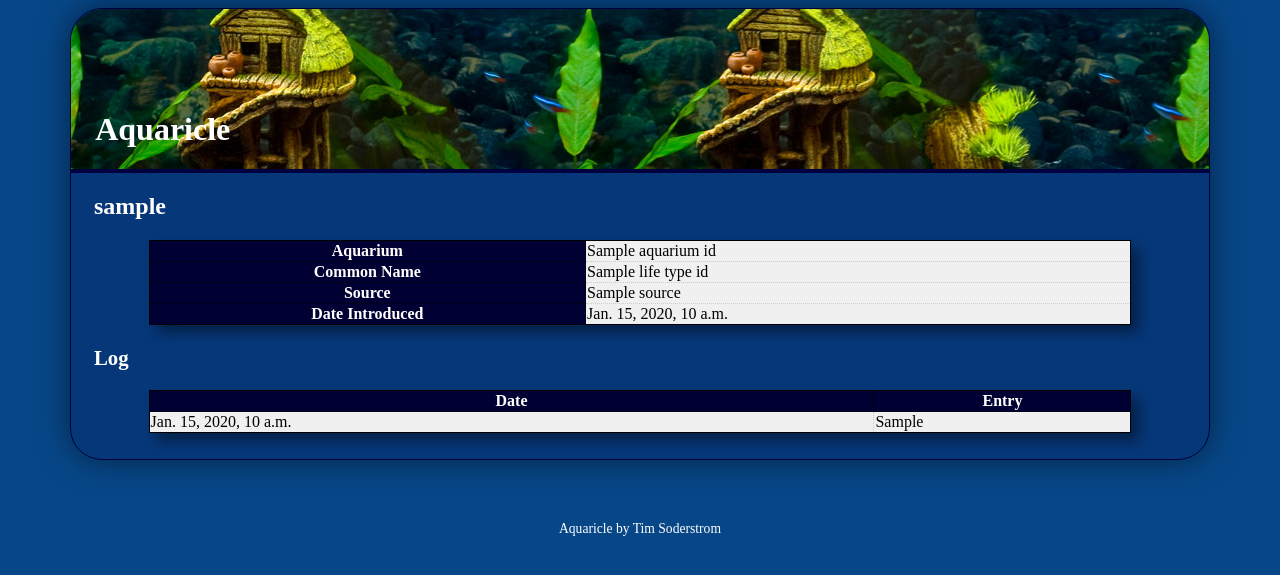
After one commit to m00dawg/Aquaricle, a Django app: template templates/life/life_details.html in a window 1280 px wide. The commit adds this page. Shown: the top 575 px of the page. Run offline with Django 3.2, Linux system fonts and the light colour scheme; the template is opened without the code that fills it: most values are stand-ins (such as "Sample title", 1, 10 or a date in 2020).

Commit message:
Started integrating the life module

```diff
--- a/aquaricle/urls.py
+++ b/aquaricle/urls.py
@@ -10,5 +10,6 @@ urlpatterns = patterns('',
     url(r'^waterlogs/', include('waterlogs.urls')),
     url(r'^aquariums/', include('aquariums.urls')),
     url(r'^equipment/', include('equipment.urls')),
+    url(r'^life/', include('life.urls')),
     url(r'^admin/', include(admin.site.urls)),
 )
--- a/equipment/views.py
+++ b/equipment/views.py
@@ -26,7 +26,9 @@ def equipment_details(request, equipment_id):
         log_form = EquipmentLogForm(request.POST, instance=log_entry)
         if log_form.is_valid():
             new_log = log_form.save()
-            return HttpResponseRedirect(reverse('equipment.views.equipment_details', args=(equipment_id,)))
+            return HttpResponseRedirect(
+                reverse('equipment.views.equipment_details',
+                args=(equipment_id,)))
 
     return render(request,
         'equipment_details.html',
--- /dev/null
+++ b/life/urls.py
@@ -0,0 +1,5 @@
+from django.conf.urls import patterns, include, url
+
+urlpatterns = patterns('life.views',
+    url(r'^(?P<life_id>\d+)/$', 'life_details'),
+)
--- /dev/null
+++ b/templates/life/life_details.html
@@ -0,0 +1,40 @@
+{% include "header.html" %}
+
+<h2>{{ life.nickname }}</h2>
+
+<table>
+	<tr>
+		<th>Aquarium</th>
+		<td>{{ life.aquariumID.name }}</td>
+	</tr>
+	<tr>
+		<th>Common Name</th>
+		<td>{{ life.lifeTypeID.commonName }}</td>
+	</tr>
+	<tr>
+		<th>Source</th>
+		<td>{{ life.source }}</td>
+	</tr>
+	<tr>
+		<th>Date Introduced</th>
+		<td>{{ life.dateAdded }}</td>
+	</tr>
+</table>
+
+<h3>Log</h3>
+<table>
+	<tr>
+		<th>Date</th>
+		<th>Entry</th>
+	</tr>
+{% for entry in lifeLog %}
+	<tr>
+		<td>{{ log.logDate }}</td>
+		<td>{{ log.logEntry }}</td>
+	</tr>
+{% empty %}
+	<tr><td colspan="2">No Equipment Found</td></tr>
+{% endfor %}
+</table>
+
+{% include "footer.html" %}
```
Also changed, not shown: life/views.py (+8 -13 lines), templates/aquariums/aquarium_details.html (+3 -5 lines), 1 other file.
